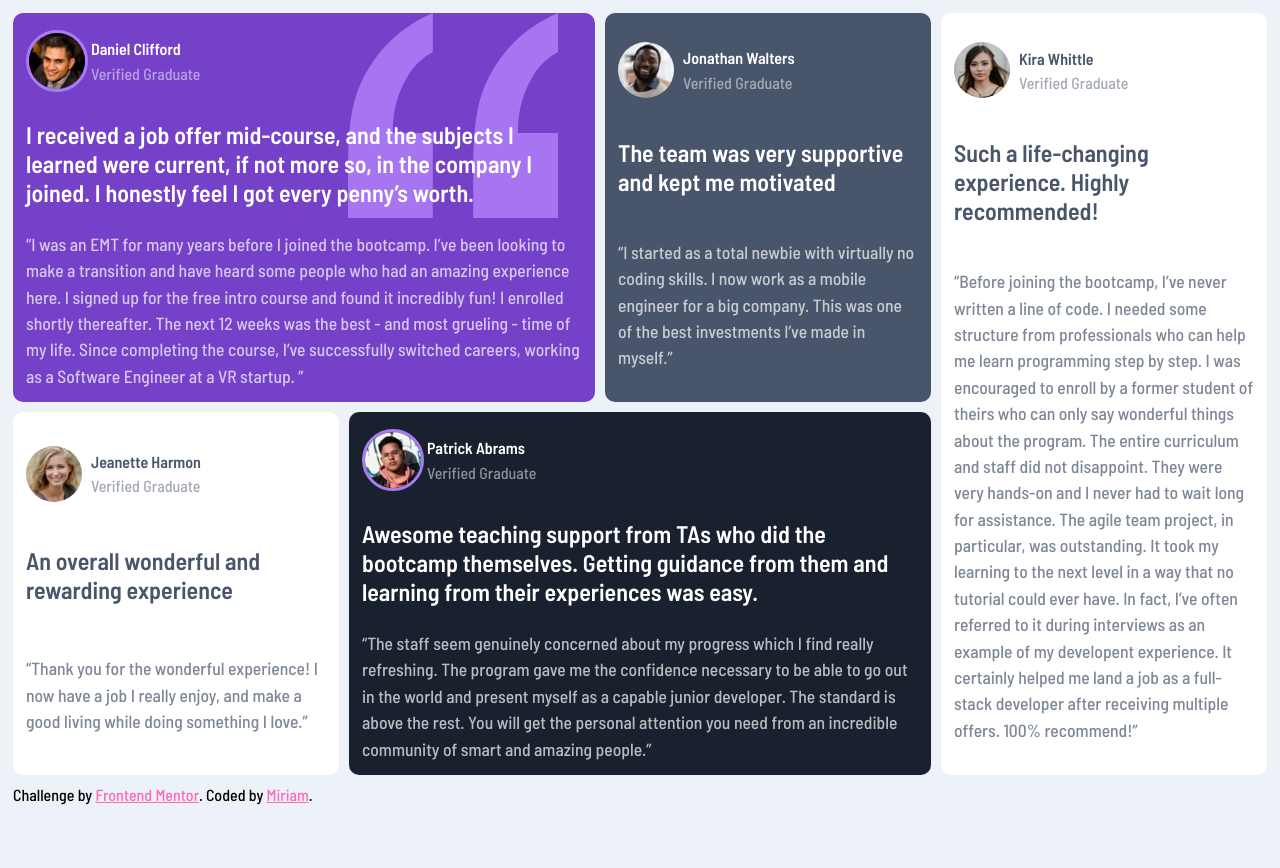
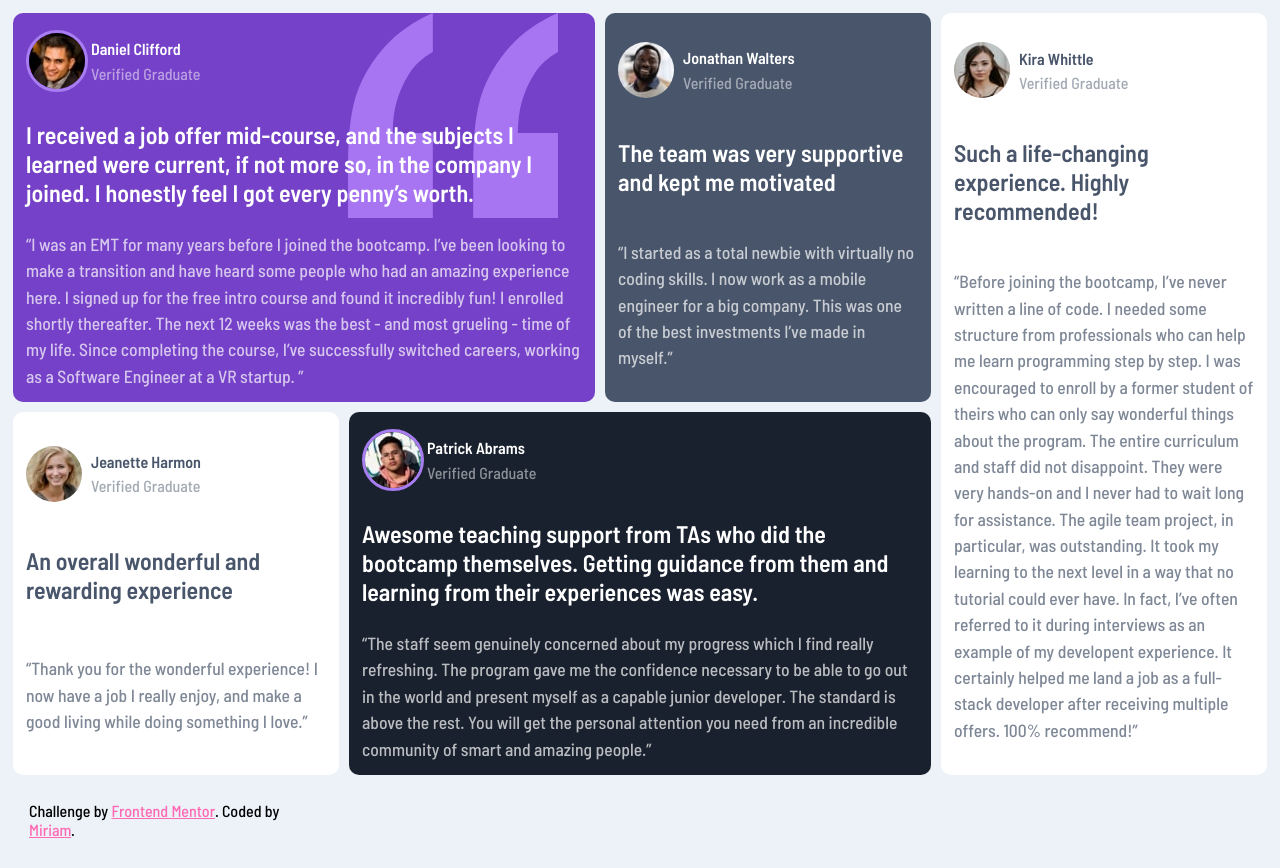
Before and after one commit to myrmnn/grid-testimonials, a plain HTML site: page index.html in a window 1280 px wide. Before the commit the page ends 817 px from the top, so only its background shows below. Drawn offline with Linux system fonts and the light colour scheme.

Commit message:
changed margin &  repositioned attribbute

```diff
--- a/styles.scss
+++ b/styles.scss
@@ -187,7 +187,8 @@ $para: hsla(0, 0%, 100%, 0.7);
 
 .attribution {
   font-size: 1rem;
-  grid-column: 1/2;
+  padding: 1em;
+  grid-column: 1;
 }
 .attribution a {
   color: hotpink;
```
Also changed, not shown: styles.css, 1 other file.
